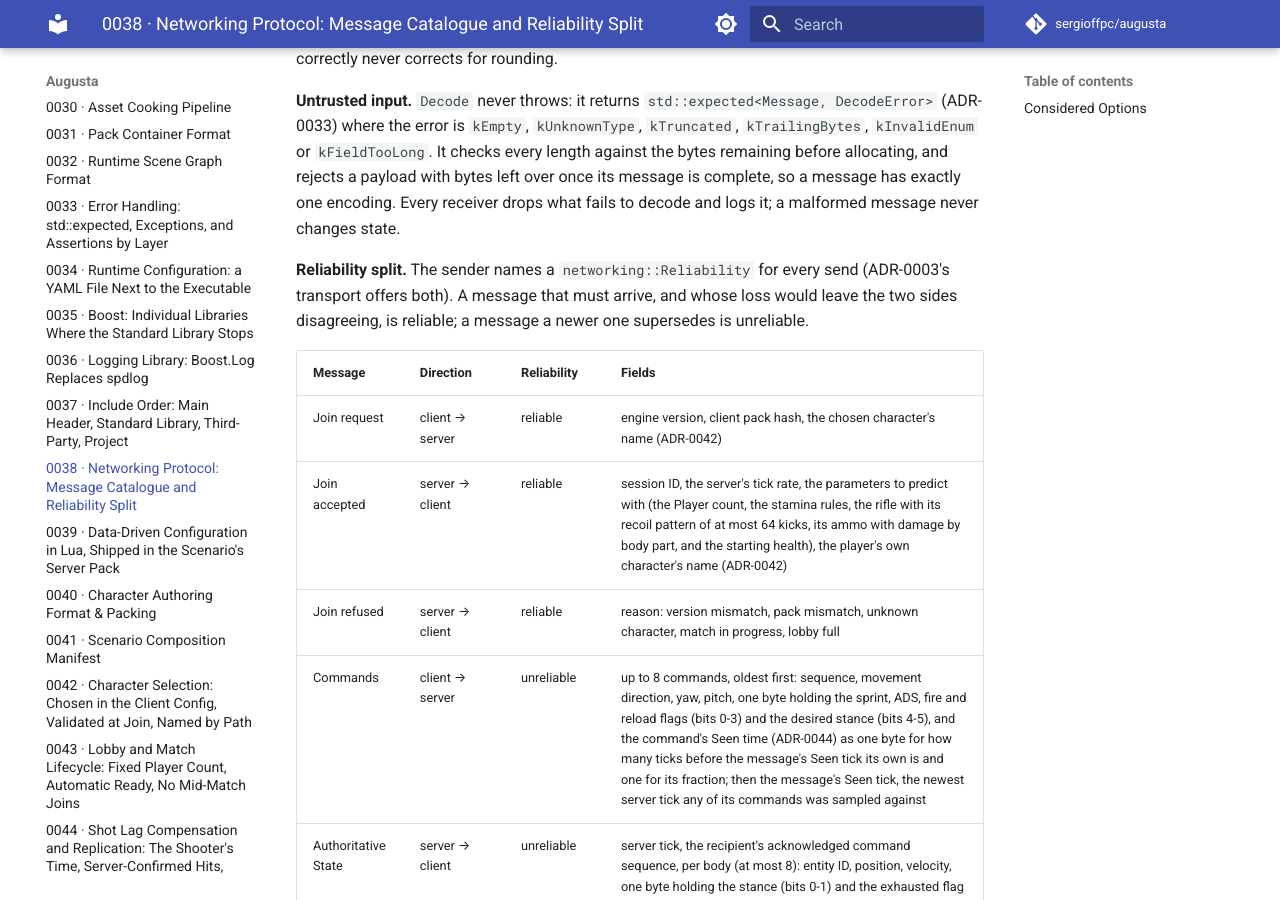
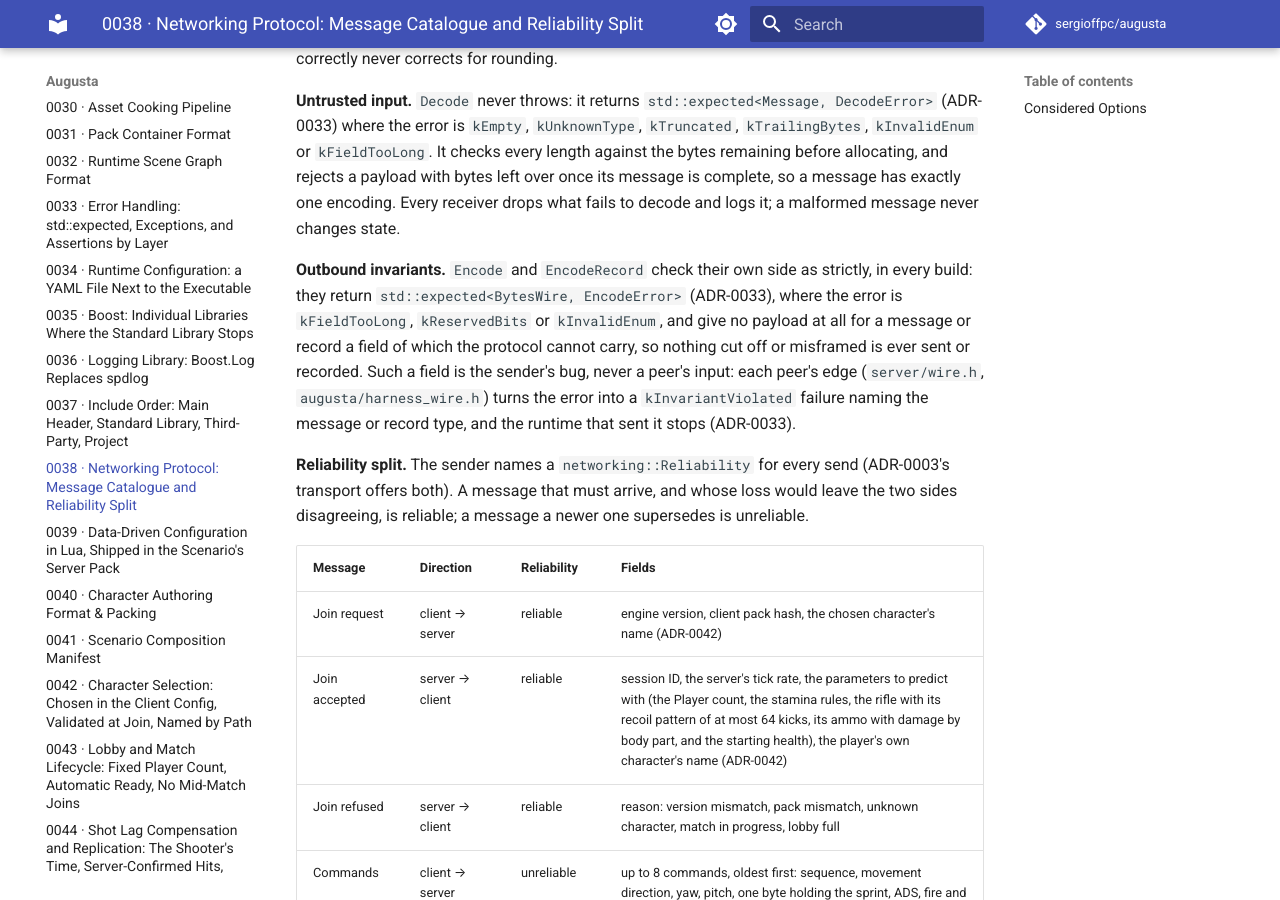
Before and after one commit to sergioffpc/augusta, an MkDocs documentation site: the page built from docs/adr/0038-networking-protocol-messages.md, in a window 1280 px wide and 900 px high, scrolled down 3305 px. Built offline with MkDocs 1.6.1 and Material for MkDocs 9.7.7, drawn with Linux system fonts in a browser that asks for light colours; comment, search, counter and statistics services are not loaded.

Commit message:
docs(adr): record outbound protocol invariants in ADR-0038
Co-Authored-By: Claude Opus 5.5 <noreply@anthropic.com>

```diff
--- a/docs/adr/0038-networking-protocol-messages.md
+++ b/docs/adr/0038-networking-protocol-messages.md
@@ -149,6 +149,16 @@ correctly never corrects for rounding.
 allocating, and rejects a payload with bytes left over once its message is
 complete, so a message has exactly one encoding. Every receiver drops what fails
 to decode and logs it; a malformed message never changes state.
+
+**Outbound invariants.** `Encode` and `EncodeRecord` check their own side as
+strictly, in every build: they return `std::expected<BytesWire, EncodeError>`
+(ADR-0033), where the error is `kFieldTooLong`, `kReservedBits` or
+`kInvalidEnum`, and give no payload at all for a message or record a field of
+which the protocol cannot carry, so nothing cut off or misframed is ever sent or
+recorded. Such a field is the sender's bug, never a peer's input: each peer's
+edge (`server/wire.h`, `augusta/harness_wire.h`) turns the error into a
+`kInvariantViolated` failure naming the message or record type, and the runtime
+that sent it stops (ADR-0033).
 
 **Reliability split.** The sender names a `networking::Reliability` for every
 send (ADR-0003's transport offers both). A message that must arrive, and whose
```
